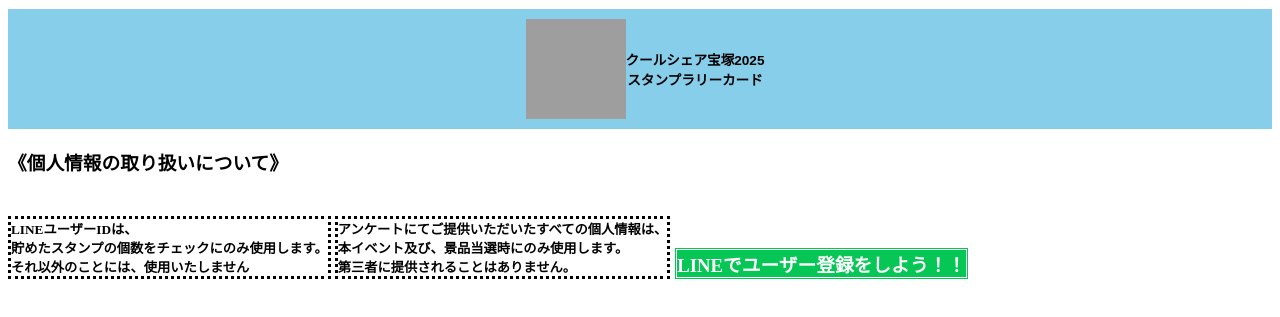
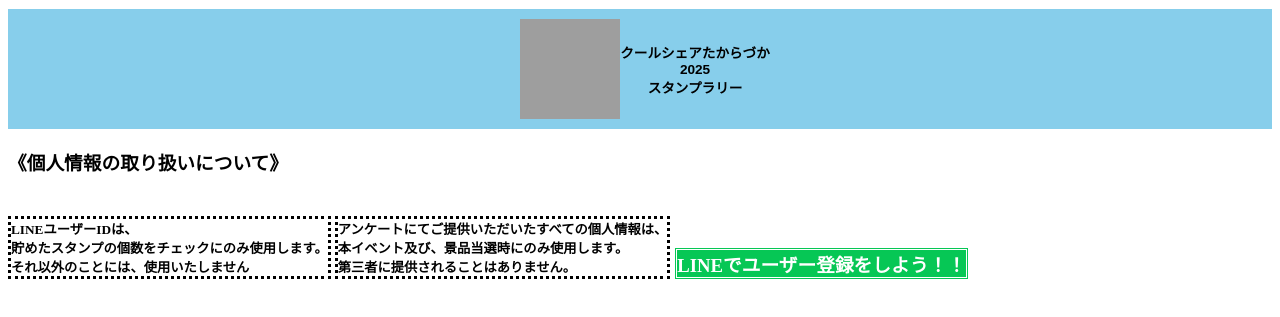
Before and after one commit to coolshareTakarazuka/privacy, a plain HTML site: page index.html in a window 1280 px wide. Shown: the top 317 px of the page. Drawn offline with Linux system fonts and the light colour scheme; grey boxes are pictures that could not be loaded.

Commit message:
Update index.html

```diff
--- a/index.html
+++ b/index.html
@@ -25,8 +25,8 @@
           width="100px"
           height="100px"
         />
-        クールシェア宝塚2025<br />
-        スタンプラリーカード
+        クールシェアたからづか<br>2025<br />
+        スタンプラリー
       </h1>
       <h3>《個人情報の取り扱いについて》
         <h5 class="information">LINEユーザーIDは、<br>貯めたスタンプの個数をチェックにのみ使用します。<br>それ以外のことには、使用いたしません</h5>
```
